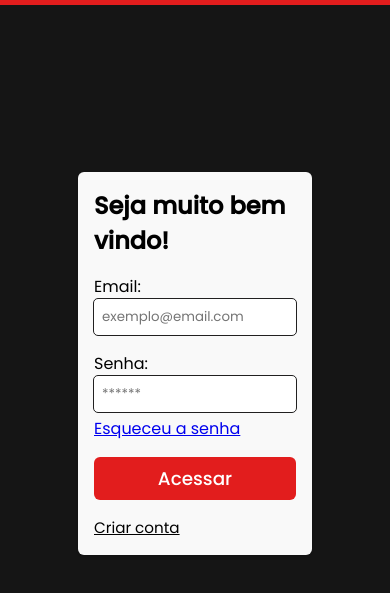
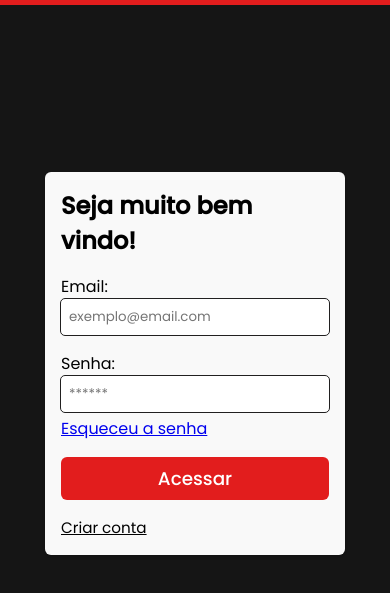
Before and after one commit to Gusales/login-form, a plain HTML site: page index.html in a window 390 px wide. Shown: the part 59-652 px from the top of the page. Drawn offline with Linux system fonts and the light colour scheme; some icons are missing.

Commit message:
ajustes na largura do formulário de login

```diff
--- a/assets/css/style.css
+++ b/assets/css/style.css
@@ -39,9 +39,9 @@ header h1 {
   background: #151515;
 }
 
-.main__content .form__content {
+.main__content .forms_container .form__content {
   background: #f9f9f9;
-  width: clamp(100px, 60vw, 400px);
+  width: clamp(300px, 60vw, 400px);
   display: flex;
   flex-direction: column;
   align-items: center;
```
